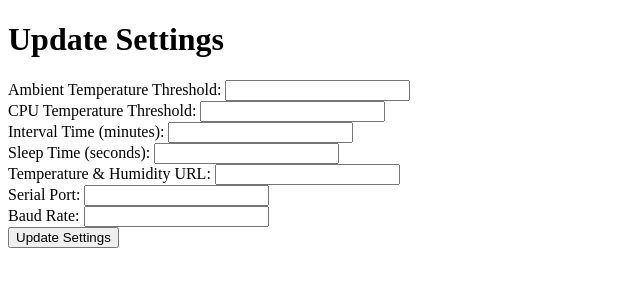
After one commit to robertrongen/WeatherMonitor, a Flask app: template templates/settings.html in a window 1280 px wide. The commit adds this page. Shown: the top 300 px of the page, without its empty margins (0-640 px from the left). Run offline with Flask 3, Linux system fonts and the light colour scheme; the template is opened without the code that fills it, so the values that code supplies are empty; parts of the project's set-up code (start-up, migrations or seed data) failed here and were passed over.

Commit message:
added settings page

```diff
--- a/app.py
+++ b/app.py
@@ -1,8 +1,24 @@
+# app.py
 from flask import Flask, render_template
 import sqlite3
 import json
+import os
 
 app = Flask(__name__)
+# Load initial settings from a JSON file or set default values
+try:
+    with open('settings.json', 'r') as f:
+        settings = json.load(f)
+except FileNotFoundError:
+    settings = {
+        "ambient_temp_threshold": 20,
+        "cpu_temp_threshold": 65,
+        "interval_time": 0.2,
+        "sleep_time": 2,
+        "temp_hum_url": 'https://meetjestad.net/data/?type=sensors&ids=580&format=json&limit=1',
+        "serial_port": '/dev/ttyUSB0',
+        "baud_rate": 115200
+    }
 
 def get_db_connection():
     conn = sqlite3.connect('sky_data.db')
@@ -22,6 +38,26 @@ def index():
 
     return render_template('index.html', data=rows_list, timestamps=json.dumps(timestamps))
 
+@app.route('/settings', methods=['GET', 'POST'])
+def settings_page():
+    if request.method == 'POST':
+        # Update settings based on form data
+        settings['ambient_temp_threshold'] = int(request.form['ambient_temp_threshold'])
+        settings['cpu_temp_threshold'] = int(request.form['cpu_temp_threshold'])
+        settings['interval_time'] = float(request.form['interval_time'])
+        settings['sleep_time'] = int(request.form['sleep_time'])
+        settings['temp_hum_url'] = request.form['temp_hum_url']
+        settings['serial_port'] = request.form['serial_port']
+        settings['baud_rate'] = int(request.form['baud_rate'])
+
+        # Save updated settings to a file
+        with open('settings.json', 'w') as f:
+            json.dump(settings, f, indent=4)
+
+        return redirect(url_for('settings_page'))
+    else:
+        return render_template('settings.html', settings=settings)
+
 @app.route('/test')
 def index_test():
     try:
--- /dev/null
+++ b/settings.json
@@ -0,0 +1,9 @@
+{
+    "ambient_temp_threshold": 20,
+    "cpu_temp_threshold": 65,
+    "interval_time": 0.2,
+    "sleep_time": 2,
+    "temp_hum_url": 'https://meetjestad.net/data/?type=sensors&ids=580&format=json&limit=1',
+    "serial_port": '/dev/ttyUSB0',
+    "baud_rate": 115200
+}
--- a/templates/index.html
+++ b/templates/index.html
@@ -18,6 +18,7 @@
 <body>
     <div id="app"> <!-- Ensure Vue controls this part of the DOM -->
         <h1>Data Dashboard</h1>
+        <a href="/settings">Settings</a> <!-- Link to the settings page -->
         <table>
             <thead>
                 <tr>
--- /dev/null
+++ b/templates/settings.html
@@ -0,0 +1,27 @@
+<!DOCTYPE html>
+<html lang="en">
+<head>
+    <meta charset="UTF-8">
+    <title>Settings</title>
+</head>
+<body>
+    <h1>Update Settings</h1>
+    <form action="{{ url_for('settings_page') }}" method="post">
+        <label for="ambient_temp_threshold">Ambient Temperature Threshold:</label>
+        <input type="number" name="ambient_temp_threshold" value="{{ settings['ambient_temp_threshold'] }}"><br>
+        <label for="cpu_temp_threshold">CPU Temperature Threshold:</label>
+        <input type="number" name="cpu_temp_threshold" value="{{ settings['cpu_temp_threshold'] }}"><br>
+        <label for="interval_time">Interval Time (minutes):</label>
+        <input type="text" name="interval_time" value="{{ settings['interval_time'] }}"><br>
+        <label for="sleep_time">Sleep Time (seconds):</label>
+        <input type="number" name="sleep_time" value="{{ settings['sleep_time'] }}"><br>
+        <label for="temp_hum_url">Temperature & Humidity URL:</label>
+        <input type="text" name="temp_hum_url" value="{{ settings['temp_hum_url'] }}"><br>
+        <label for="serial_port">Serial Port:</label>
+        <input type="text" name="serial_port" value="{{ settings['serial_port'] }}"><br>
+        <label for="baud_rate">Baud Rate:</label>
+        <input type="number" name="baud_rate" value="{{ settings['baud_rate'] }}"><br>
+        <button type="submit">Update Settings</button>
+    </form>
+</body>
+</html>
```
Also changed, not shown: control.py (+30 -14 lines).
